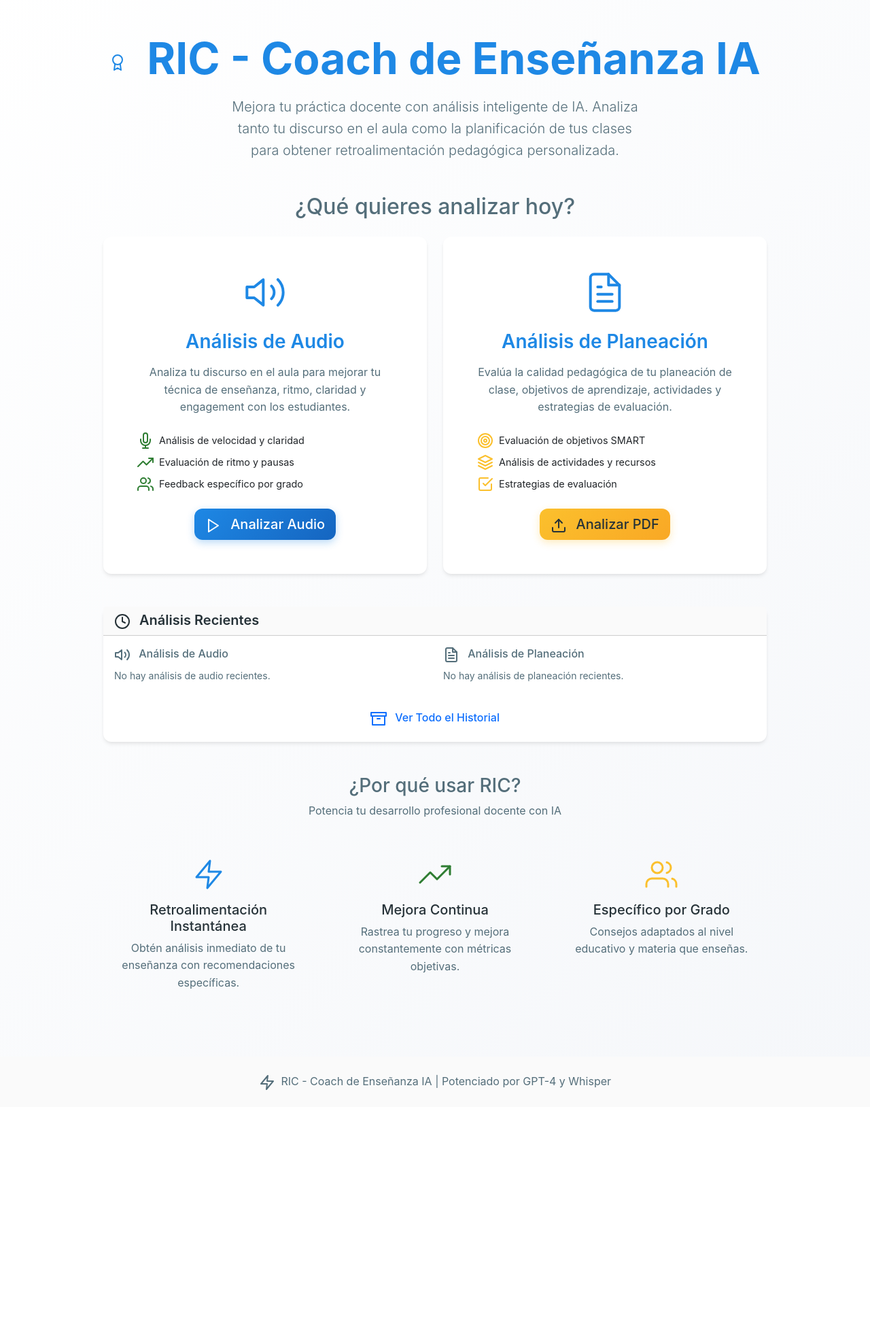
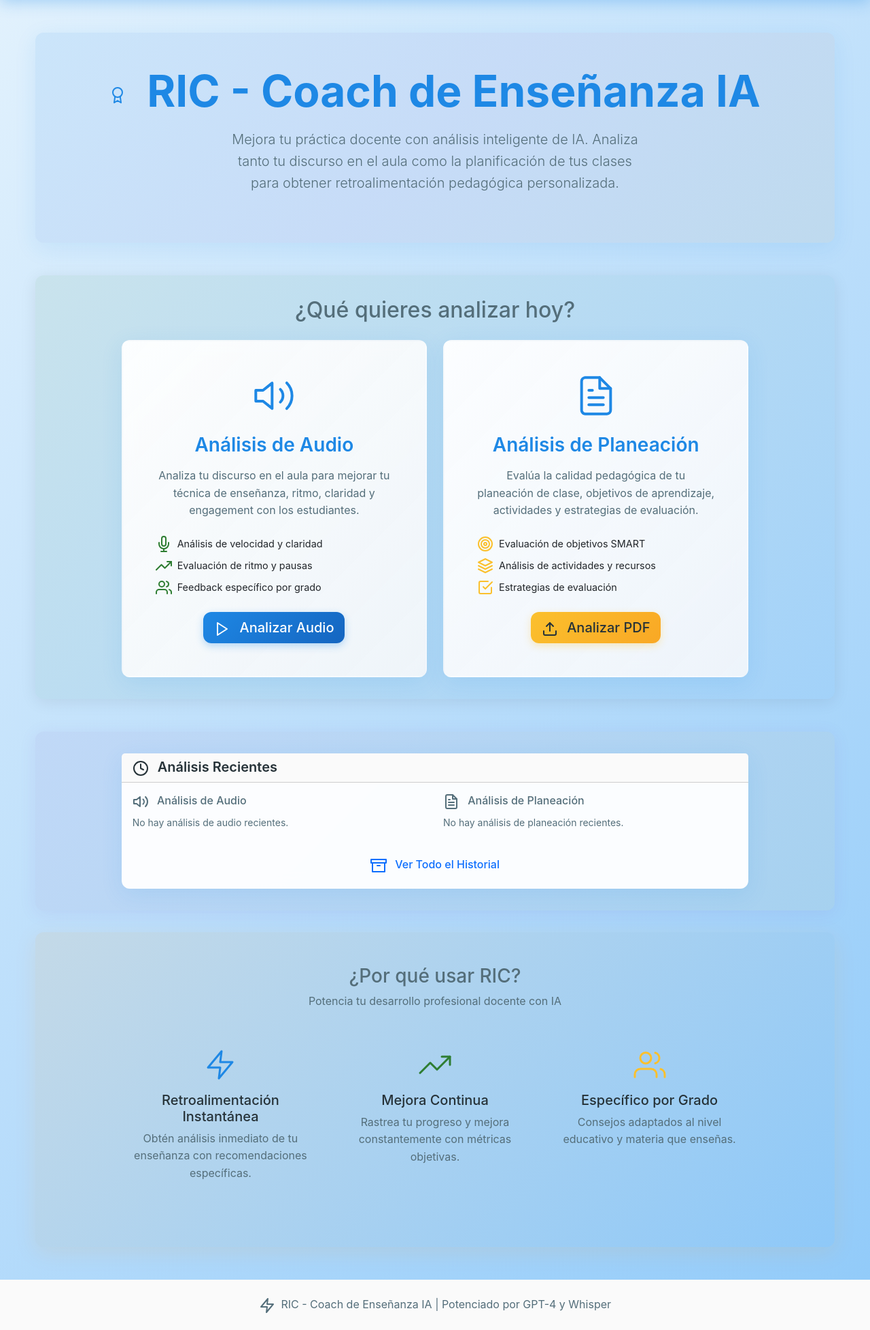
Before and after one commit to graceskyliz/RIC, a Flask app: page / in a window 1280 px wide. Shown: the part 64-2020 px from the top of the page at 68% size. Before the commit the page ends 1667 px from the top, so only its background shows below. Run offline with Flask 3, Linux system fonts and the light colour scheme.

Commit message:
Update website design with a lighter and more modern aesthetic
Refactor CSS and HTML to implement a new UI theme with lighter colors, improved card styling, and enhanced background gradients, including the introduction of a hero section and reorganized content sections.

Replit-Commit-Author: Agent
Replit-Commit-Session-Id: 8cd1d535-1eee-442f-8d5e-06db59c161e7
Replit-Commit-Checkpoint-Type: full_checkpoint
Replit-Commit-Screenshot-Url: https://storage.googleapis.com/screenshot-production-us-central1/e2a9a755-59da-4f87-847b-c12617da2946/8cd1d535-1eee-442f-8d5e-06db59c161e7/Vpjb0Aa

```diff
--- a/static/css/style.css
+++ b/static/css/style.css
@@ -55,7 +55,8 @@
 body {
     font-family: 'Inter', -apple-system, BlinkMacSystemFont, 'Segoe UI', sans-serif;
     color: var(--color-text);
-    background: linear-gradient(135deg, var(--color-bg) 0%, var(--color-bg-alt) 100%);
+    background: linear-gradient(135deg, #E3F2FD 0%, #BBDEFB 50%, #90CAF9 100%);
+    min-height: 100vh;
     line-height: 1.6;
 }
 
@@ -94,31 +95,33 @@ h1, h2, h3, h4, h5, h6 {
 
 .navbar-dark {
     background: linear-gradient(135deg, var(--color-primary), var(--color-primary-dark)) !important;
+    box-shadow: 0 4px 20px rgba(30, 136, 229, 0.3);
 }
 
 /* Cards */
 .card {
     border: none;
     border-radius: var(--border-radius);
-    box-shadow: var(--box-shadow);
+    box-shadow: 0 8px 32px rgba(30, 136, 229, 0.12);
     transition: transform 0.2s ease, box-shadow 0.2s ease;
-    background: var(--color-bg);
+    background: rgba(255, 255, 255, 0.95);
+    backdrop-filter: blur(10px);
 }
 
 .card:hover {
     transform: translateY(-2px);
-    box-shadow: 0 10px 15px -3px rgba(0, 0, 0, 0.1), 0 4px 6px -2px rgba(0, 0, 0, 0.05);
+    box-shadow: 0 16px 40px rgba(30, 136, 229, 0.2), 0 8px 16px rgba(0, 0, 0, 0.1);
 }
 
 /* Upload Area */
 .upload-area {
-    border: 2px dashed var(--color-border);
+    border: 2px dashed rgba(30, 136, 229, 0.3);
     border-radius: var(--border-radius);
     padding: 3rem 2rem;
     text-align: center;
     cursor: pointer;
     transition: all 0.3s ease;
-    background: linear-gradient(135deg, var(--color-surface) 0%, var(--color-bg) 100%);
+    background: linear-gradient(135deg, rgba(30, 136, 229, 0.08) 0%, rgba(100, 181, 246, 0.05) 100%);
 }
 
 .upload-area:hover {
@@ -151,13 +154,14 @@ h1, h2, h3, h4, h5, h6 {
     display: inline-flex;
     align-items: center;
     padding: 0.5rem 1rem;
-    background: rgba(30, 136, 229, 0.1);
+    background: linear-gradient(135deg, rgba(30, 136, 229, 0.15) 0%, rgba(100, 181, 246, 0.1) 100%);
     color: var(--color-primary);
     border-radius: 20px;
     font-size: 0.875rem;
     font-weight: 500;
-    border: 1px solid rgba(30, 136, 229, 0.2);
+    border: 1px solid rgba(30, 136, 229, 0.3);
     transition: all 0.3s ease;
+    box-shadow: 0 2px 8px rgba(30, 136, 229, 0.15);
 }
 
 .feature-badge:hover {
@@ -465,10 +469,11 @@ h1, h2, h3, h4, h5, h6 {
 
 /* Educational Context Styling */
 .educational-context {
-    background: linear-gradient(135deg, rgba(30, 136, 229, 0.05) 0%, rgba(30, 136, 229, 0.02) 100%);
+    background: linear-gradient(135deg, rgba(30, 136, 229, 0.15) 0%, rgba(100, 181, 246, 0.08) 100%);
     border-radius: var(--border-radius);
     padding: 1.5rem;
-    border: 1px solid rgba(30, 136, 229, 0.1);
+    border: 1px solid rgba(30, 136, 229, 0.2);
+    box-shadow: 0 4px 20px rgba(30, 136, 229, 0.1);
 }
 
 .educational-context-summary {
@@ -481,10 +486,11 @@ h1, h2, h3, h4, h5, h6 {
 }
 
 .upload-section {
-    background: var(--color-bg);
+    background: linear-gradient(135deg, rgba(255, 255, 255, 0.9) 0%, rgba(245, 247, 250, 0.9) 100%);
     border-radius: var(--border-radius);
     padding: 1rem;
-    border: 1px solid var(--color-border);
+    border: 1px solid rgba(30, 136, 229, 0.1);
+    box-shadow: 0 2px 16px rgba(30, 136, 229, 0.08);
 }
 
 /* Educational Theme Colors */
@@ -707,10 +713,11 @@ h1, h2, h3, h4, h5, h6 {
 /* Analysis Cards */
 .analysis-card, .analysis-type-card {
     border: none;
-    background: var(--color-bg);
+    background: linear-gradient(135deg, rgba(255, 255, 255, 0.95) 0%, rgba(245, 247, 250, 0.9) 100%);
     transition: all 0.3s ease;
     border-radius: var(--border-radius);
-    box-shadow: var(--box-shadow);
+    box-shadow: 0 8px 32px rgba(30, 136, 229, 0.12);
+    backdrop-filter: blur(10px);
 }
 
 .analysis-card:hover, .analysis-type-card:hover {
@@ -950,3 +957,92 @@ h1, h2, h3, h4, h5, h6 {
 .text-purple {
     color: var(--color-insight) !important;
 }
+
+/* Enhanced Section Backgrounds */
+.hero-section {
+    background: linear-gradient(135deg, rgba(30, 136, 229, 0.1) 0%, rgba(126, 87, 194, 0.08) 50%, rgba(251, 140, 0, 0.05) 100%);
+    border-radius: var(--border-radius);
+    padding: 3rem 2rem;
+    margin-bottom: 2rem;
+    box-shadow: 0 8px 32px rgba(30, 136, 229, 0.1);
+}
+
+.analysis-options-section {
+    background: linear-gradient(135deg, rgba(46, 125, 50, 0.08) 0%, rgba(30, 136, 229, 0.05) 100%);
+    border-radius: var(--border-radius);
+    padding: 2rem;
+    box-shadow: 0 4px 24px rgba(0, 0, 0, 0.08);
+}
+
+.recent-analyses-section {
+    background: linear-gradient(135deg, rgba(126, 87, 194, 0.08) 0%, rgba(251, 192, 45, 0.05) 100%);
+    border-radius: var(--border-radius);
+    padding: 2rem;
+    box-shadow: 0 4px 24px rgba(126, 87, 194, 0.1);
+}
+
+.benefits-section {
+    background: linear-gradient(135deg, rgba(251, 140, 0, 0.08) 0%, rgba(30, 136, 229, 0.05) 100%);
+    border-radius: var(--border-radius);
+    padding: 3rem 2rem;
+    margin-top: 2rem;
+    box-shadow: 0 8px 32px rgba(251, 140, 0, 0.1);
+}
+
+/* Form Enhancements */
+.form-control {
+    border: 2px solid rgba(30, 136, 229, 0.1);
+    border-radius: 8px;
+    transition: all 0.3s ease;
+    background: rgba(255, 255, 255, 0.9);
+}
+
+.form-control:focus {
+    border-color: var(--color-primary);
+    box-shadow: 0 0 0 0.2rem rgba(30, 136, 229, 0.25);
+    background: rgba(255, 255, 255, 1);
+}
+
+.form-select {
+    border: 2px solid rgba(30, 136, 229, 0.1);
+    border-radius: 8px;
+    transition: all 0.3s ease;
+    background: rgba(255, 255, 255, 0.9);
+}
+
+.form-select:focus {
+    border-color: var(--color-primary);
+    box-shadow: 0 0 0 0.2rem rgba(30, 136, 229, 0.25);
+    background: rgba(255, 255, 255, 1);
+}
+
+/* Enhanced Analysis Type Cards */
+.analysis-type-card {
+    background: linear-gradient(135deg, rgba(255, 255, 255, 0.95) 0%, rgba(245, 247, 250, 0.9) 100%);
+    border: 2px solid transparent;
+    transition: all 0.3s ease;
+    position: relative;
+    overflow: hidden;
+}
+
+.analysis-type-card::before {
+    content: '';
+    position: absolute;
+    top: 0;
+    left: 0;
+    right: 0;
+    height: 4px;
+    background: linear-gradient(90deg, var(--color-primary), var(--color-success), var(--color-warning), var(--color-insight));
+    opacity: 0;
+    transition: opacity 0.3s ease;
+}
+
+.analysis-type-card:hover::before {
+    opacity: 1;
+}
+
+.analysis-type-card:hover {
+    background: linear-gradient(135deg, rgba(255, 255, 255, 1) 0%, rgba(245, 247, 250, 0.95) 100%);
+    border-color: var(--color-primary);
+    box-shadow: 0 16px 48px rgba(30, 136, 229, 0.2);
+}
--- a/templates/index.html
+++ b/templates/index.html
@@ -5,7 +5,7 @@
 {% block content %}
 <div class="container my-5">
     <!-- Hero Section -->
-    <div class="text-center mb-5">
+    <div class="hero-section text-center mb-5">
         <h1 class="display-3 fw-bold text-primary mb-3">
             <i data-feather="award" class="me-3"></i>
             RIC - Coach de Enseñanza IA
@@ -17,7 +17,8 @@
     </div>
 
     <!-- Analysis Type Selection -->
-    <div class="row justify-content-center mb-5">
+    <div class="analysis-options-section mb-5">
+        <div class="row justify-content-center">
             <div class="col-lg-10">
                 <h2 class="text-center mb-4 text-secondary">¿Qué quieres analizar hoy?</h2>
 
@@ -96,8 +97,10 @@
                 </div>
             </div>
         </div>
+    </div>
 
     <!-- Recent Analyses Section -->
+    <div class="recent-analyses-section">
         <div class="row justify-content-center">
             <div class="col-lg-10">
                 <div class="card">
@@ -139,9 +142,11 @@
                 </div>
             </div>
         </div>
+    </div>
 
     <!-- Benefits Section -->
-    <div class="row justify-content-center mt-5">
+    <div class="benefits-section">
+        <div class="row justify-content-center">
             <div class="col-lg-10">
                 <div class="text-center mb-4">
                     <h3 class="text-secondary">¿Por qué usar RIC?</h3>
@@ -168,6 +173,7 @@
                         <i data-feather="users" class="benefit-icon text-warning mb-3"></i>
                         <h5>Específico por Grado</h5>
                         <p class="text-muted">Consejos adaptados al nivel educativo y materia que enseñas.</p>
+                    </div>
                 </div>
                 </div>
             </div>
```
Lines whose indentation alone changed are shown as unchanged.
